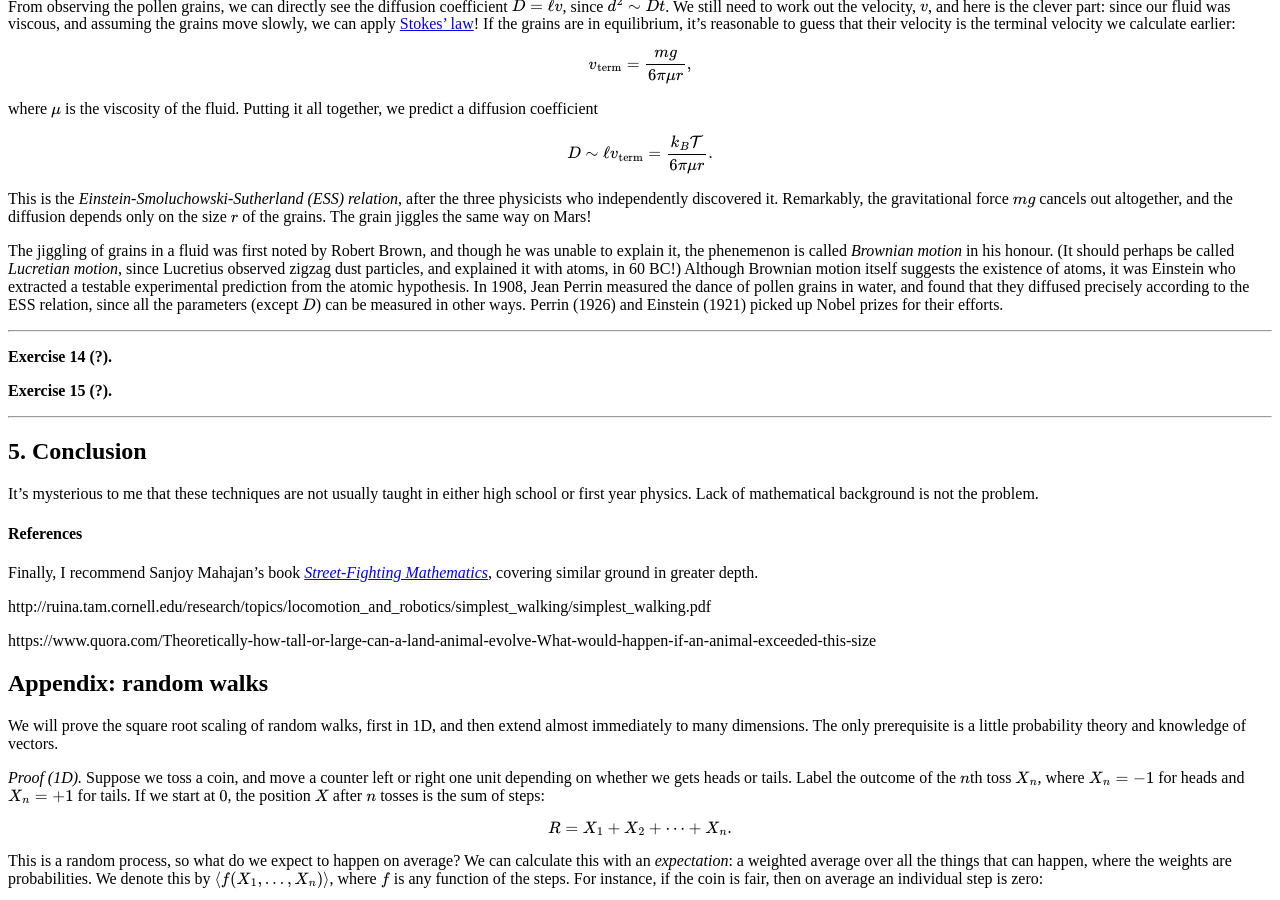
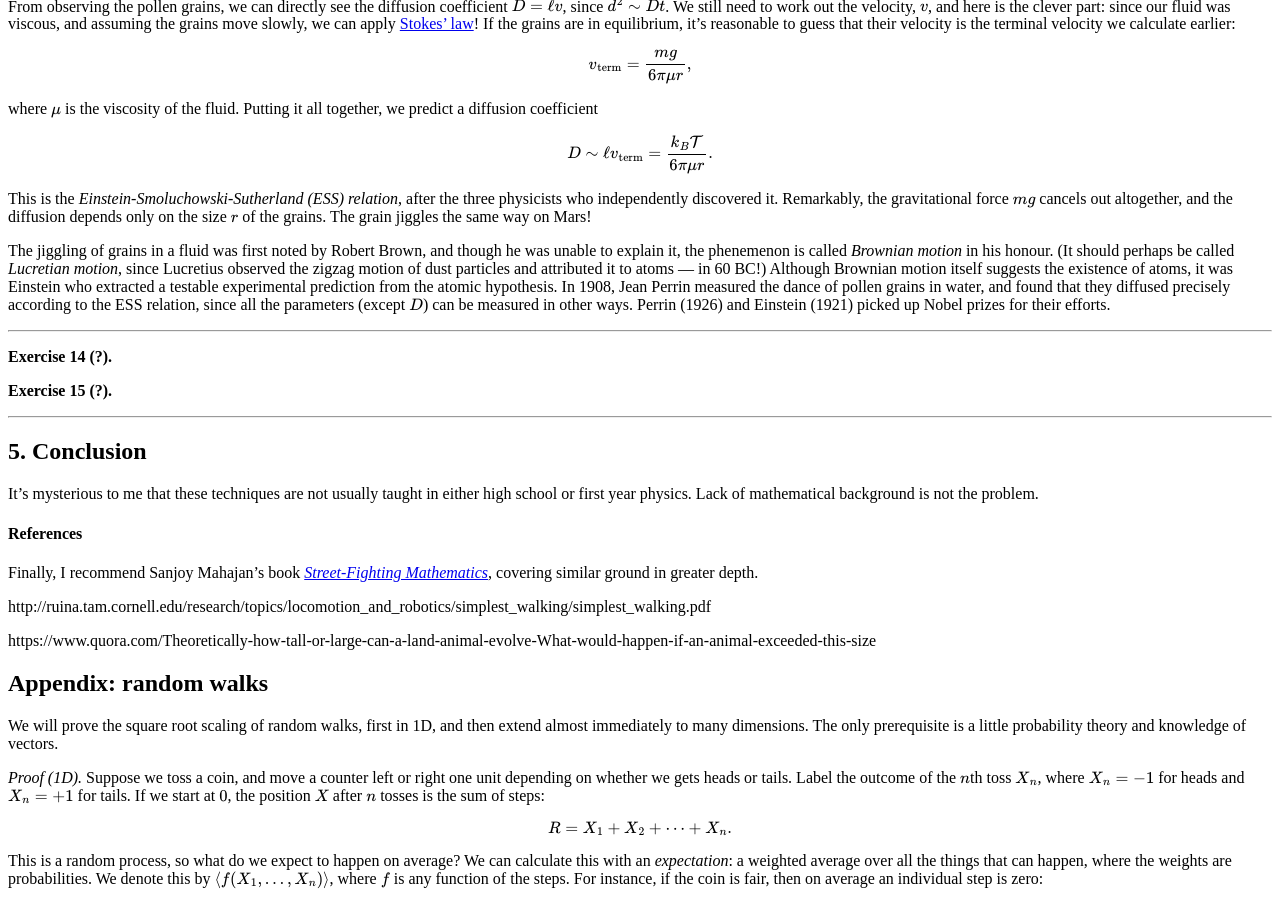
Before and after one commit to hapax/hapax.github.io, a Jekyll site: the page built from assets/simple-physics.md, in a window 1280 px wide and 900 px high, scrolled down 10814 px. Built offline with Jekyll 4.4.1, drawn with Linux system fonts in a browser that asks for light colours; our own code applies the rules of GitHub Pages for plain Markdown files; formulas are drawn with MathJax 3; a script that is not in the unit is left out.

Commit message:
Update simple-physics.md

```diff
--- a/assets/simple-physics.md
+++ b/assets/simple-physics.md
@@ -1194,7 +1194,8 @@ The jiggling of grains in a fluid was first noted by Robert Brown, and
 though he was unable to explain it, the phenemenon is called *Brownian
 motion* in his honour.
 (It should perhaps be called *Lucretian motion*, since Lucretius
-observed zigzag dust particles, and explained it with atoms, in 60 BC!)
+observed the zigzag motion of dust particles and attributed it to
+atoms --- in 60 BC!)
 Although Brownian motion itself suggests the existence of atoms, it was Einstein who
 extracted a testable experimental prediction from the atomic
 hypothesis.
```
